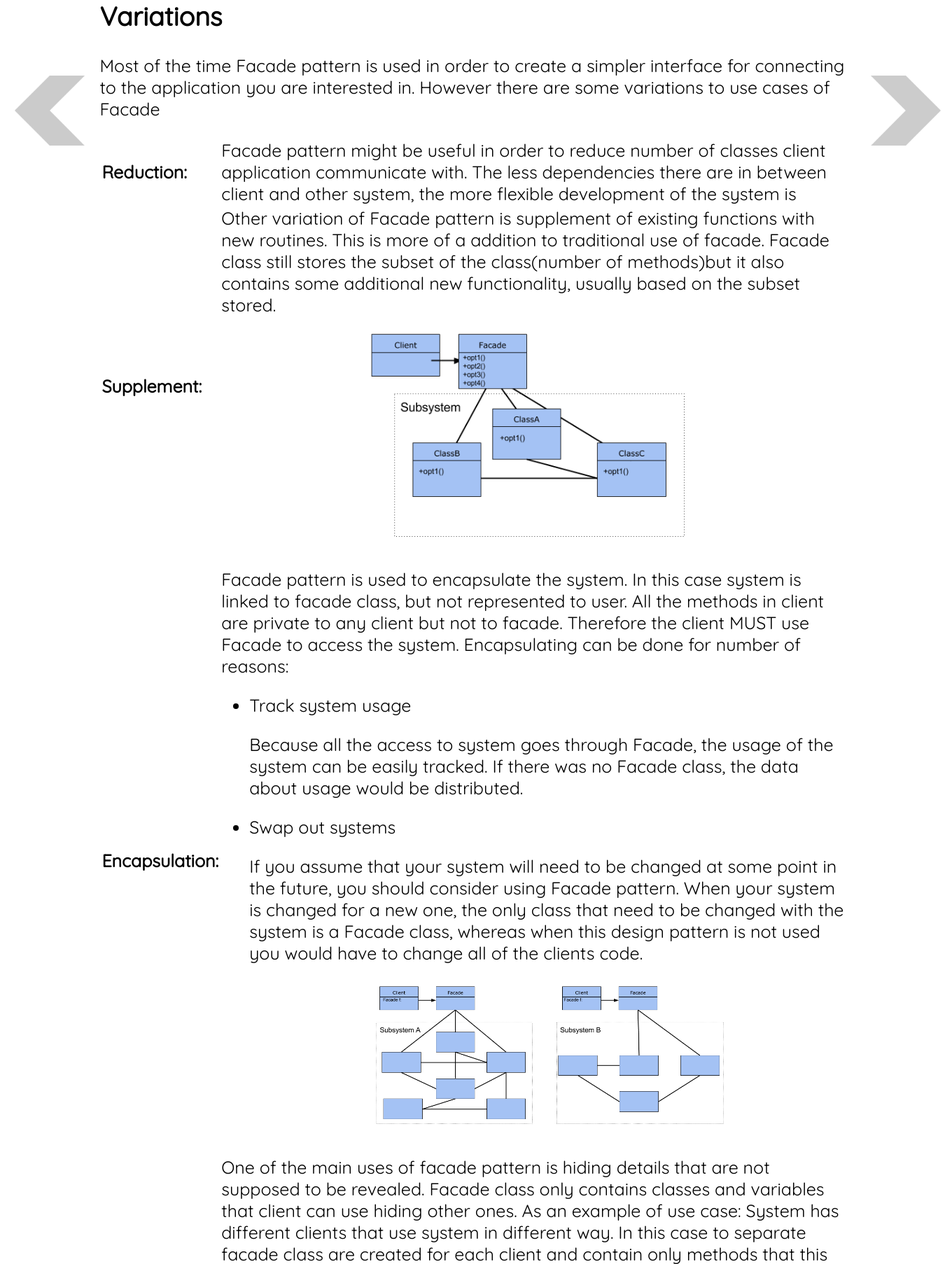
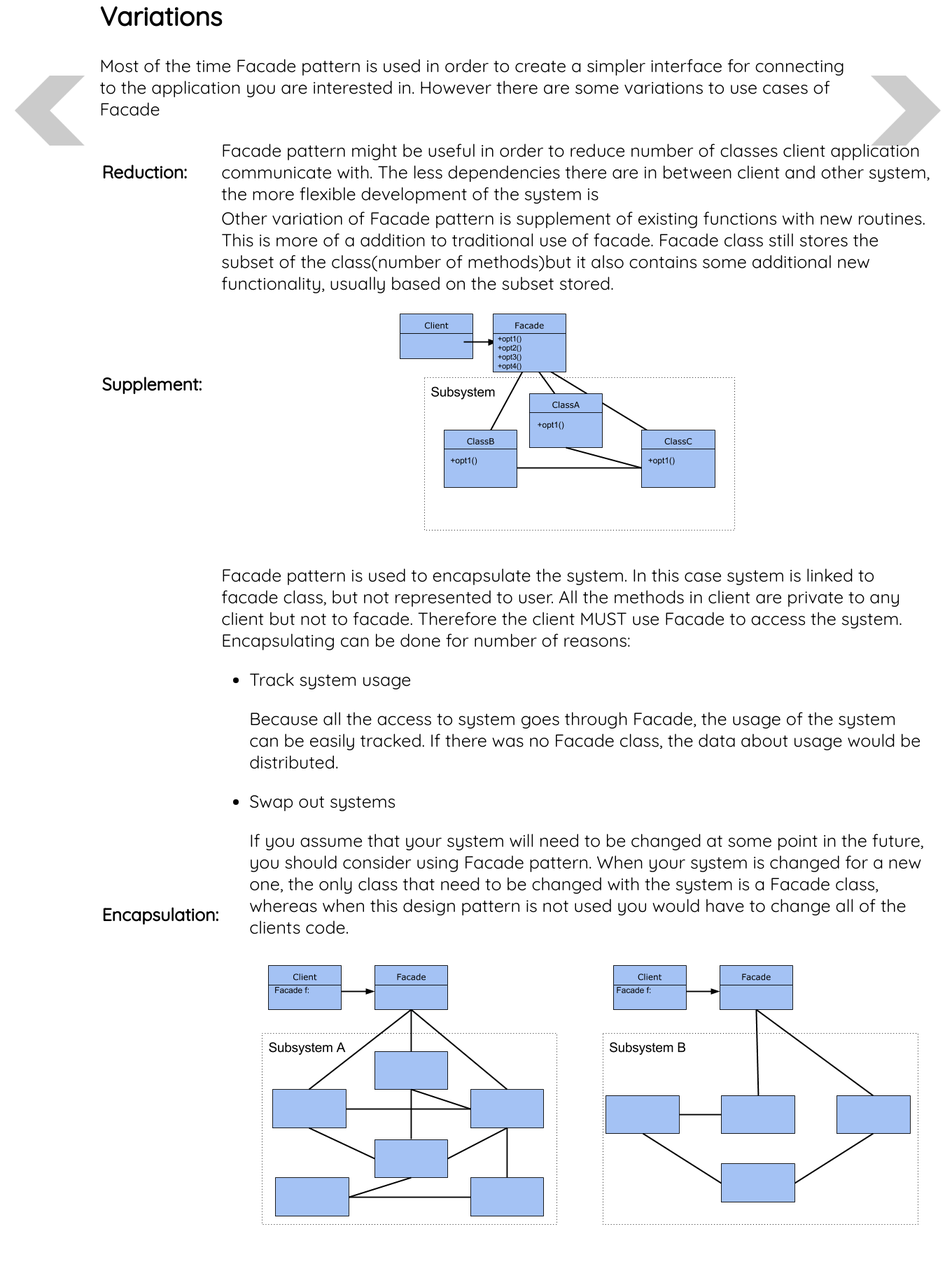
Before and after one commit to daveogle/Facade_Project, a PHP site: page /variations.php in a window 1360 px wide. Shown: the part 191-1997 px from the top of the page at 70% size. Run offline with PHP 8.4, Linux system fonts and the light colour scheme.

Commit message:
Minor refactor of images and references

```diff
--- a/Include/footer.html
+++ b/Include/footer.html
@@ -6,13 +6,13 @@ and open the template in the editor.
 -->
 <footer>
     <hr/>
-
     <h4>References</h4>
     <h6>Gamma, E. et al. (1995) <i>Design Patterns: Elements of Reusable Object-Oriented Software</i> Boston: Addison-Wesley</h6>
     <h6>FREEMAN, E. et al. (2004) <i>Head First Design Patterns.</i> Sebastopol, Calif.: O'Reilly </h6>
     <h6>APPLETON, B. (?) <i>Introducing Demeter and its Laws</i> [Online] Available from: http://www.bradapp.com/docs/demeter-intro.html [Accessed: 27th February 2015]</h6>
     <h6>The Pragmatic Bookshelf (?) <i>Tell, Don't Ask</i> [Online] Available from: https://pragprog.com/articles/tell-dont-ask [Accessed: 27th February 2015]</h6>
-
+    <h6>BISHOP, J. et al. (2007) <i>C# 3.0 Design Patterns: Use the Power of C# 3.0 to Solve Real-World Problems</i> O'Reilly Media</h6>
+    <h6>Best Practice Software Engineering (?) <i>Facade Pattern</i> [Online] http://best-practice-software-engineering.ifs.tuwien.ac.at/patterns/facade.html [Accessed: 1st March 2015]</h6>
 </footer>
 </body>
 </html>
--- a/variations.php
+++ b/variations.php
@@ -18,7 +18,7 @@ include("Include/navigation.html");
                 <td><strong> Supplement:</strong></td>
                 <td>Other variation of Facade pattern is supplement of existing functions with new routines. This is more of a addition to traditional use of facade.
                     Facade class still stores the subset of the class(number of methods)but it also contains some additional new functionality, usually based on the subset stored.
-                  <img src="Images/SupplementEx.png" alt="Suppliment Example" class="center" style="width: 60%; height: 60%; "/></td>
+                    <img src="Images/SupplementEx.png" alt="Suppliment Example" class="center"/></td>
 
             </tr>
             <tr>
@@ -35,7 +35,7 @@ include("Include/navigation.html");
                         <li> Swap out systems</li>
                         <p>If you assume that your system will need to be changed at some point in the future, you should consider using Facade pattern. When your system is changed for a new one, the only class that need to be changed with the system is a Facade class,
                             whereas when this design pattern is not used you would have to change all of the clients code. </p>
-                        <img src="Images/SystemSwapEx.png" alt="System Swap Example" class="center" style="width: 60%; height: 60%; "/>
+                        <img src="Images/SystemSwapEx.png" alt="System Swap Example" class="center"/>
                     </ul>
                 </td>
 
@@ -45,20 +45,10 @@ include("Include/navigation.html");
                 <td> One of the main uses of facade pattern is hiding details that are not supposed to be revealed. Facade class only contains classes and variables that client can use hiding other ones.
                     As an example of use case: System has different clients that use system in different way. In this case to separate facade class are created for each client and contain only methods that this specific client can use.
                     It only makes sense if client communicate with the system using Facade class and does not have other way to access a system.
-                <img src="Images/PrivacyExample.png" alt="Privacy Example" class="center" style="width: 60%; height: 60%; "/>
+                    <img src="Images/PrivacyExample.png" alt="Privacy Example" class="center"/>
                 </td>
             </tr>
-
-
-
         </table>
-
-
- <h4>References</h4>
-    <h6>BISHOP, J. et al. (2007) <i>C# 3.0 Design Patterns: Use the Power of C# 3.0 to Solve Real-World Problems</i> O'Reilly Media</h6>
-    <h6>Best Practice Software Engineering (?) <i>Facade Pattern</i> [Online] http://best-practice-software-engineering.ifs.tuwien.ac.at/patterns/facade.html [Accessed: 1st March 2015]</h6>
-
-
     </div>
     <?php
     include("Include/footer.html");
```
Lines whose indentation alone changed are shown as unchanged.
